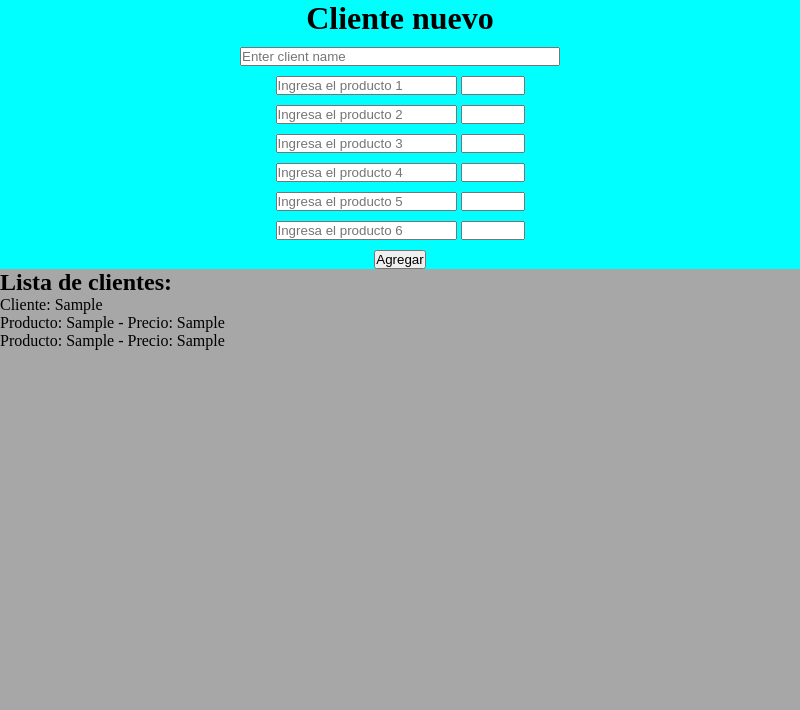
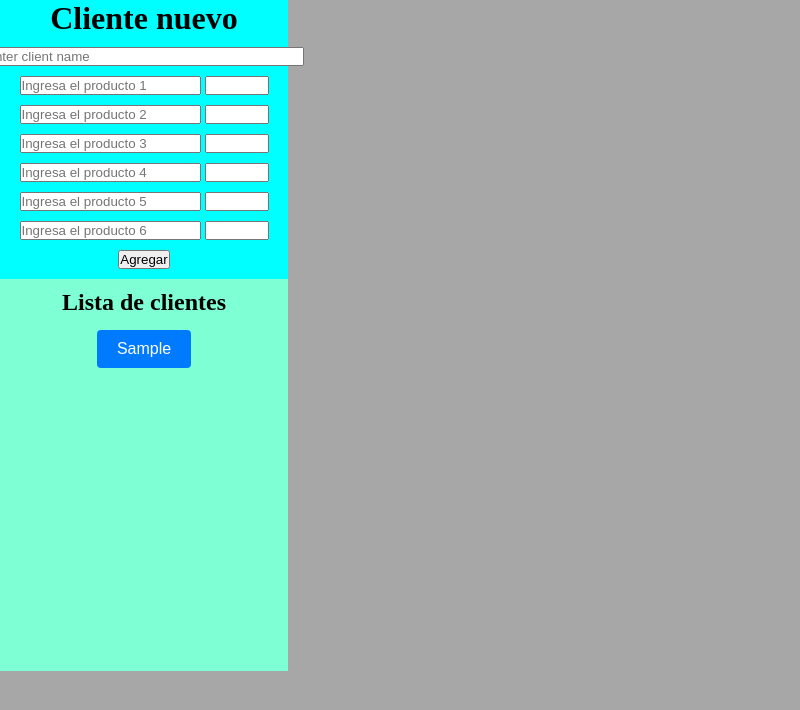
Before and after one commit to LautaroAcosta1/ElectronApp, an Electron app: page index.html in a window 800 px wide. Both pictures are taken after typing "Sample", "Sample", "Sample", "Sample", "Sample", "Sample" into the empty fields and a click on the button "Agregar". Drawn offline with Linux system fonts and the light colour scheme.

Commit message:
Se agrega un diseño basico a la lista de clientes.

```diff
--- a/index.css
+++ b/index.css
@@ -8,12 +8,16 @@ body {
     background-color: rgb(167, 167, 167);
 }
 
+
+/* ~~~~~~~~~~~~~~~~~~~~~~~~~ CLIENTE NUEVO ~~~~~~~~~~~~~~~~~~~~~~~~~ */
+
 .formulario {
     display: flex;
     flex-direction: column;
     align-items: center;
     gap: 10px;
     background-color: aqua;
+    width: 36%;
 }
 
 .InputNombreProducto {
@@ -27,3 +31,47 @@ body {
 #nombre {
     width: 20rem;
 }
+
+.btnAgregar {
+    margin-bottom: 10px;
+}
+
+
+/* ~~~~~~~~~~~~~~~~~~~~~~~~~ LISTA DE CLIENTES ~~~~~~~~~~~~~~~~~~~~~~~~~ */
+
+#lista {
+    display: flex;
+    flex-direction: column;
+    align-items: center;
+    width: 36%;
+    background-color: aquamarine;
+    height: 392px;
+}
+
+.tituloLista {
+    margin: 10px;
+}
+
+.containerCliente {
+    background-color: #007bff; /* Fondo azul */
+    color: white; /* Texto blanco */
+    border: none; /* Sin bordes */
+    padding: 10px 20px; /* Espaciado interno */
+    text-align: center; /* Alineación del texto */
+    text-decoration: none; /* Sin subrayado */
+    display: inline-block; /* Para que el padding funcione */
+    font-size: 16px; /* Tamaño de fuente */
+    margin: 4px 2px; /* Margen */
+    cursor: pointer; /* Cursor de puntero al pasar sobre el botón */
+    border-radius: 4px; /* Bordes redondeados */
+    transition: background-color 0.3s ease; /* Efecto de transición para el fondo */
+}
+
+.containerCliente:hover {
+    background-color: #0056b3; /* Fondo más oscuro al pasar sobre el botón */
+}
+
+.containerCliente:focus {
+    outline: none; /* Quitar borde de enfoque */
+    box-shadow: 0 0 0 3px rgba(0, 123, 255, 0.5); /* Añadir sombra al enfocarse */
+}
--- a/index.html
+++ b/index.html
@@ -34,10 +34,10 @@
             <input type="text" id="producto6" class="inputNombreProducto" placeholder="Ingresa el producto 6">
             <input type="text" id="precio6" class="inputPrecioProducto">
         </div>
-        <button onclick="agregarCliente()">Agregar</button>
+        <button onclick="agregarCliente()" class="btnAgregar">Agregar</button>
     </div>
     <div id="lista">
-        <h2>Lista de clientes:</h2>
+        <h2 class="tituloLista">Lista de clientes</h2>
         <!-- lista de clientes -->
     </div>
 
--- a/renderer.js
+++ b/renderer.js
@@ -7,9 +7,9 @@ function agregarCliente() {
     }
 
     // crea un nuevo cliente
-    const cliente = document.createElement('div');
-    cliente.className = 'cliente';
-    cliente.textContent = `Cliente: ${nombreCliente}`;
+    const cliente = document.createElement('button');
+    cliente.className = 'containerCliente';
+    cliente.textContent = `${nombreCliente}`;
 
     // obtiene los nombres de los productos y sus precios
     const productos = [];
@@ -23,7 +23,7 @@ function agregarCliente() {
 
     // crea la lista de productos y sus precios
     const listaProductos = document.createElement('div');
-    listaProductos.className = 'lista-productos';
+    listaProductos.className = 'listaProductos';
 
     productos.forEach(producto => {
         const productoDiv = document.createElement('div');
@@ -35,7 +35,7 @@ function agregarCliente() {
     // agrega el nuevo cliente y su lista de productos a la lista
     const listaClientes = document.getElementById('lista');
     listaClientes.appendChild(cliente);
-    listaClientes.appendChild(listaProductos);
+    //listaClientes.appendChild(listaProductos);                            // no quiero que se vea el producto o precio en la lista de clientes
 
     // limpia los inputs
     document.getElementById('nombre').value = '';
```
